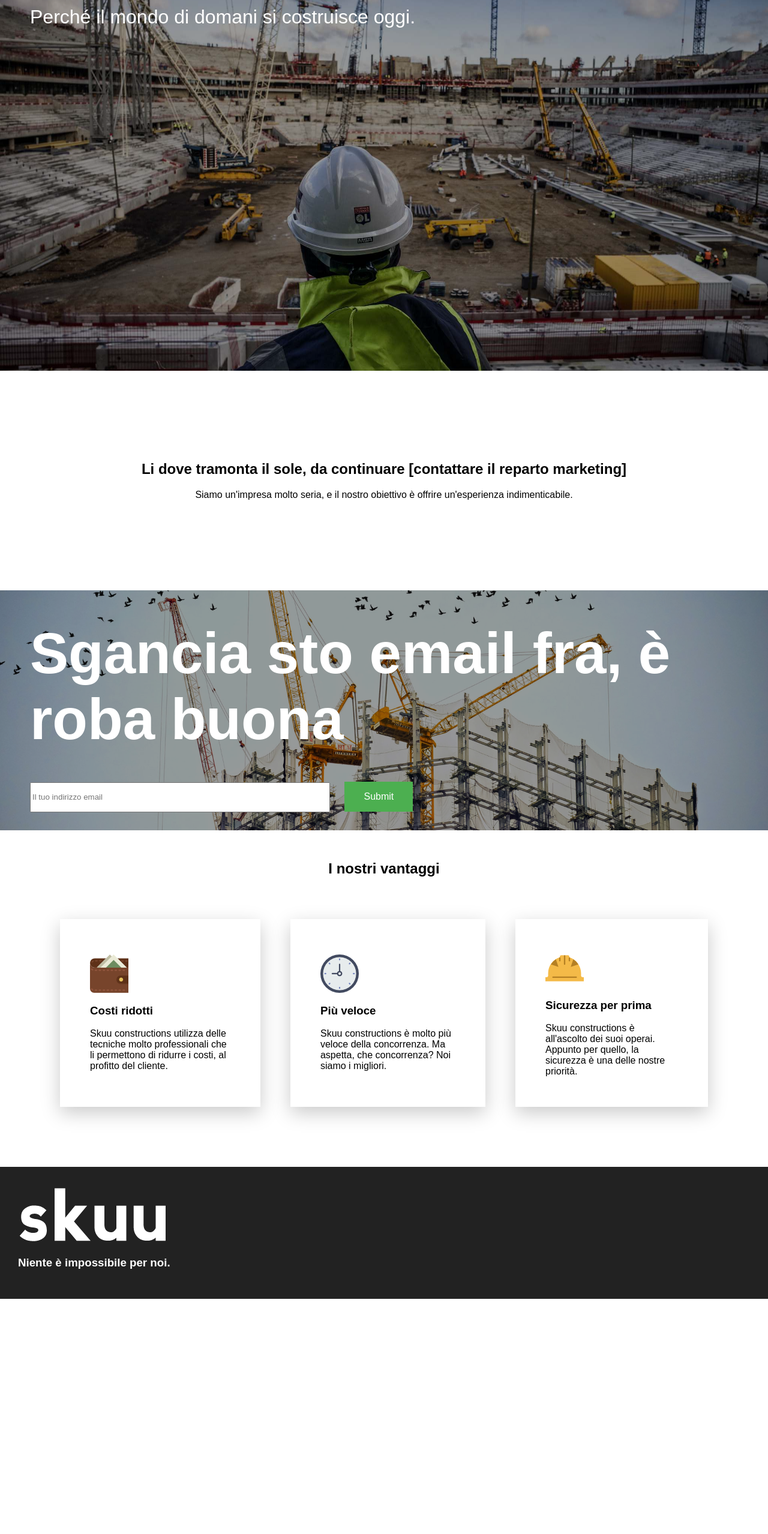
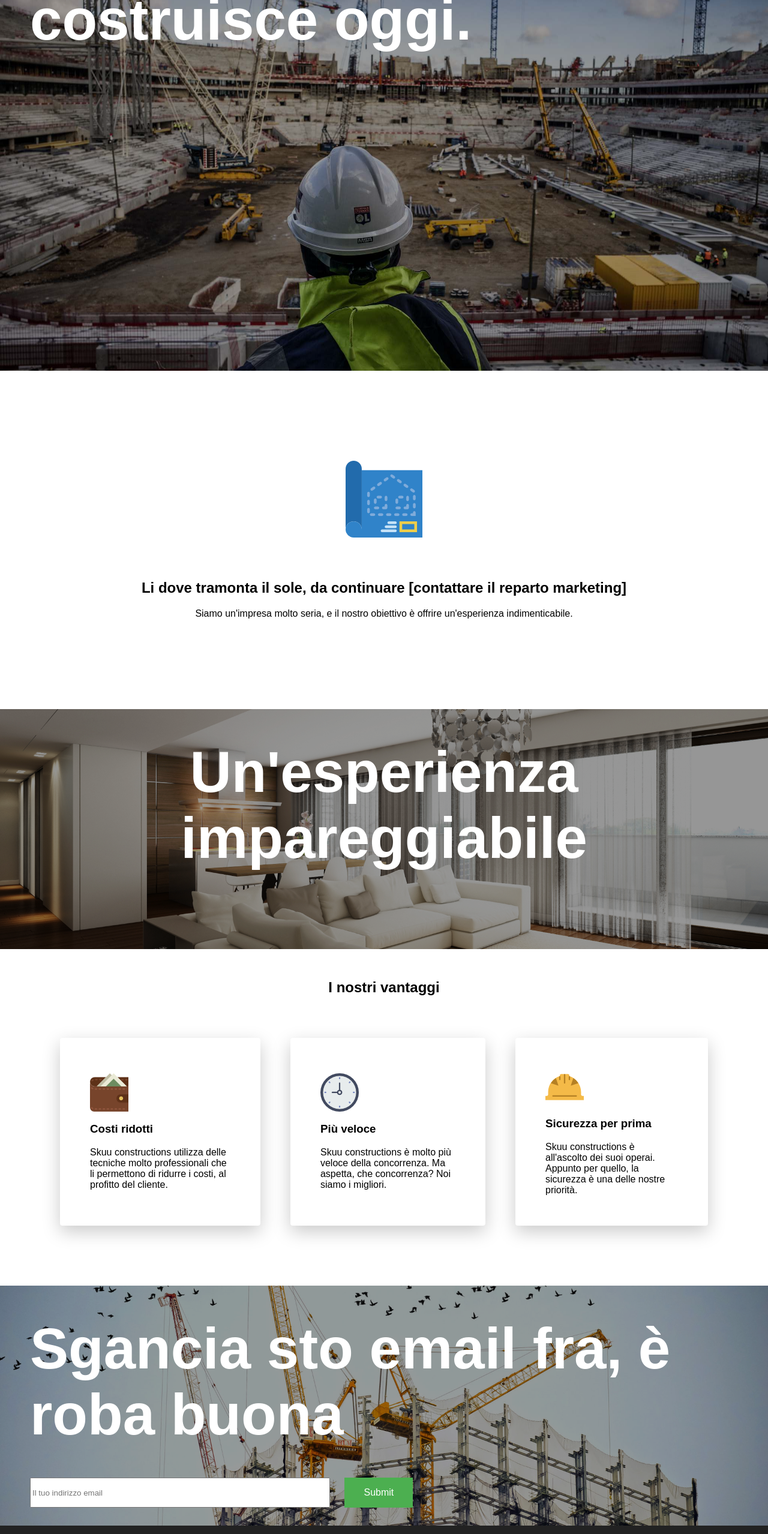
Before and after one commit to Ivaskuu/informatica_2017-2018, a plain HTML site: page siti_web_completi/sito_impresa_edile/index.html in a window 1280 px wide. Shown: the part 240-2797 px from the top of the page at 60% size. Before the commit the page ends 2405 px from the top, so only its background shows below. Drawn offline with Linux system fonts and the light colour scheme.

```diff
--- a/siti_web_completi/sito_impresa_edile/index.html
+++ b/siti_web_completi/sito_impresa_edile/index.html
@@ -23,25 +23,20 @@
     <div id="img1">
       <div class="ombra"/>
       <div class="txt_img">
-        <h1 style="font-size: 6em; margin: 0px;">Skuu constructions</h1>
-        <p style="font-size: 2em;">Perché il mondo di domani si costruisce oggi.</p>
+        <h1 style="font-size: 6em; margin: 0px;">Il mondo di domani si costruisce oggi.</h1>
       </div>
     </div>
 
     <div class="card">
+      <img style="margin-bottom: 50px;" src="img/blueprint.png">
       <h2>Li dove tramonta il sole, da continuare [contattare il reparto marketing]</h2>
       <p>Siamo un'impresa molto seria, e il nostro obiettivo è offrire un'esperienza indimenticabile.</p>
     </div>
 
-    <div id="img2">
+    <div id="img3">
       <div class="ombra"/>
       <div class="txt_img">
-        <h1 style="font-size: 6em; margin: 0px;">Sgancia sto email fra, è roba buona</h1>
-
-        <form name="email" method="get" action="google.com">
-          <input type="email" id="textbox_email" placeholder="Il tuo indirizzo email">
-          <input id="btn_submit" type="submit">
-        </form>
+        <h1 style="font-size: 6em; margin: 0px; text-align: center;">Un'esperienza impareggiabile</h1>
       </div>
     </div>
 
@@ -68,6 +63,18 @@
       </table>
     </div>
 
+    <div id="img2">
+      <div class="ombra"/>
+      <div class="txt_img">
+        <h1 style="font-size: 6em; margin: 0px;">Sgancia sto email fra, è roba buona</h1>
+
+        <form name="email" method="get" action="google.com">
+          <input type="email" id="textbox_email" placeholder="Il tuo indirizzo email">
+          <input id="btn_submit" type="submit">
+        </form>
+      </div>
+    </div>
+
     <div id="footer">
       <img src="img/skuu_logo_white.png">
       <h3>Niente è impossibile per noi.</h3>
--- a/siti_web_completi/sito_impresa_edile/stile.css
+++ b/siti_web_completi/sito_impresa_edile/stile.css
@@ -61,7 +61,7 @@ a
   height: 100%;
 }
 
-#img1, #img2
+#img1, #img2, #img3
 {
   position: relative;
   background-position: center;
@@ -79,6 +79,12 @@ a
 #img2
 {
   background-image: url(img/cantiere_2.jpg);
+  height: 400px;
+}
+
+#img3
+{
+  background-image: url(img/appartamento.jpg);
   height: 400px;
 }
 
@@ -134,6 +140,7 @@ table
   background: #fff;
   box-shadow: 0px 10px 30px 0px rgba(0,0,0,0.21);
   transition: 0.2s ease-in-out;
+  border-radius: 4px;
 }
 
 .material_card:hover
```
Also changed, not shown: siti_web_completi/sito_impresa_edile/img/appartamento.jpg (added), siti_web_completi/sito_impresa_edile/img/blueprint.png (added).
